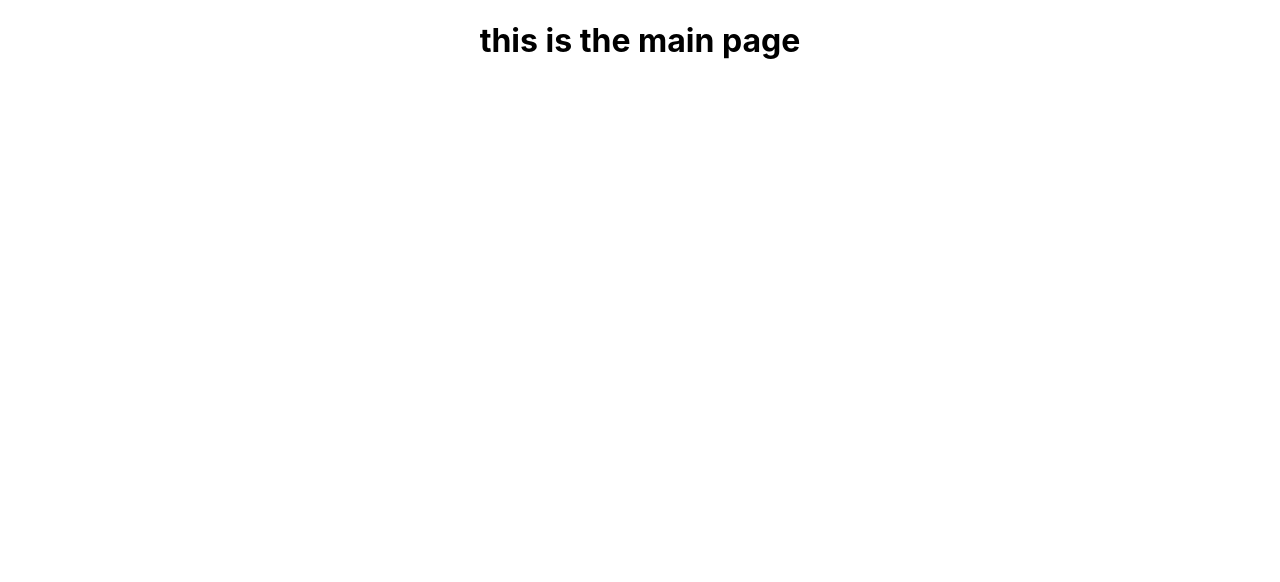
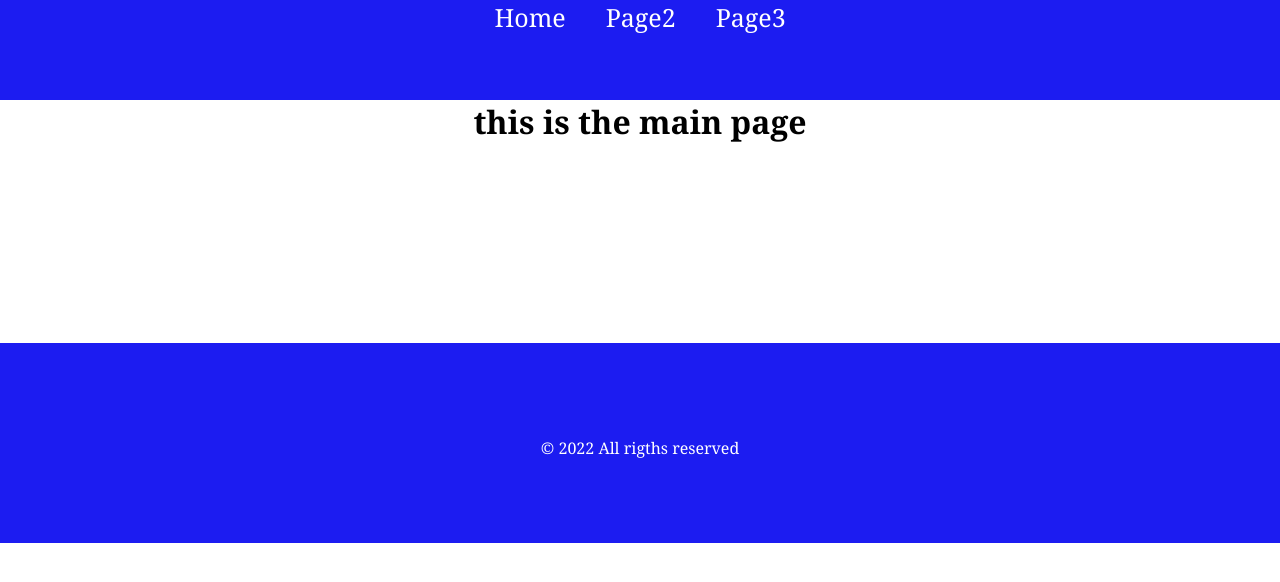
Before and after one commit to cr7st74n/Purpel-Cobra-Finances, a React (Create React App) app in the folder client/: page / in a window 1280 px wide. Shown: the top 582 px of the page. Built offline with nearby package versions, Linux system fonts and the light colour scheme.

Commit message:
implementing complements and desing

```diff
--- a/client/package.json
+++ b/client/package.json
@@ -3,6 +3,7 @@
   "version": "0.1.0",
   "private": true,
   "dependencies": {
+    "@react-icons/all-files": "^4.1.0",
     "@testing-library/jest-dom": "^5.16.5",
     "@testing-library/react": "^13.3.0",
     "@testing-library/user-event": "^13.5.0",
--- a/client/src/App.js
+++ b/client/src/App.js
@@ -3,16 +3,25 @@ import {BrowserRouter as Router, Routes,Route} from "react-router-dom";
 import Home from "./pages/Home"
 import Page2 from './pages/Page2';
 import Page3 from './pages/Page3';
+import SignIn from './pages/SignIn';
+import Login from './pages/Login';
+//Components
+import Footer from "./components/Footer"
+import Navbar from './components/Navbar';
 
 function App() {
   return (
     <div className="App">
       <Router>
+        <Navbar />
         <Routes>
           <Route path="/" element={<Home />}/>
           <Route path="/page2" element={<Page2 />}/>
           <Route path="/page3" element={<Page3 />}/>
+          <Route path="/Login" element={<Login/>}/>
+          <Route path="/SignIn" element={<SignIn/>}/>
         </Routes>
+        <Footer />
       </Router>
     </div>
   );
--- /dev/null
+++ b/client/src/components/Footer.js
@@ -0,0 +1,13 @@
+import React from "react";
+import "../styles/Footer.css"
+
+export default function Footer() {
+  return(
+    <div className="footer">
+        <div>
+
+        </div>
+        <p> &copy; 2022 All rigths reserved</p>
+    </div>
+  )
+}
--- /dev/null
+++ b/client/src/components/Navbar.js
@@ -0,0 +1,30 @@
+import React, {useEffect, useState} from "react";
+import { AiOutlineMenu  } from "@react-icons/all-files/ai/AiOutlineMenu";
+import { Link, useLocation } from 'react-router-dom'
+import "../styles/Navbar.css"
+
+export default function(){
+    const [extendNav, setExpendNav] = useState(false);
+
+    const location = useLocation();
+    // responsibe
+    useEffect(()=>{
+        setExpendNav(false);
+    }, [location])
+    return(
+        <div className="navbar" id={extendNav? "open": "close"}>
+            <div className="setMobile">
+                <button onClick={()=>{setExpendNav((prev)=> !prev)}}>
+                <AiOutlineMenu />
+                </button>
+            </div>
+            <div className="links">
+                <Link to="/">Home</Link>
+                <Link to="page2">Page2</Link>
+                <Link to="page3">Page3</Link>
+                {/* <Link to="/">Log out</Link> */}
+            </div>
+
+        </div>
+    )
+}
--- /dev/null
+++ b/client/src/pages/Login.js
@@ -0,0 +1,9 @@
+import React from 'react'
+
+export default function Login(){
+  return (
+    <div>
+        <h2>This is the login page</h2>
+    </div>
+  )
+}
--- /dev/null
+++ b/client/src/pages/SignIn.js
@@ -0,0 +1,9 @@
+import React from 'react'
+
+export default function SignIn(){
+  return (
+    <div>
+        <h2>This is the sign in page</h2>
+    </div>
+  )
+}
--- /dev/null
+++ b/client/src/styles/Footer.css
@@ -0,0 +1,21 @@
+.footer {
+    width: 100%;
+    height: 200px;
+    background: rgb(28, 28, 241);
+    display: flex;
+    justify-content: center;
+    align-items: center;
+    flex-direction: column;
+    padding-top: 10px;
+    margin-top: 200px;
+  }
+
+  .footer p {
+    color: white;
+  }
+
+  @media only screen and (max-width: 600px) {
+    .footer svg {
+      font-size: 50px;
+    }
+  }
--- /dev/null
+++ b/client/src/styles/Navbar.css
@@ -0,0 +1,86 @@
+*{
+    padding: 0px;
+    margin: 0px;
+    font-family:sans-serif;
+    box-sizing: border-box;
+    font-family: Georgia, 'Times New Roman', Times, serif;
+}
+.navbar {
+    width: 100%;
+    height: 100px;
+    background: rgb(28, 28, 241);
+  }
+
+  .navbar a {
+    color: white;
+    text-decoration: none;
+    margin: 20px;
+    font-size: 25px;
+  }
+
+  .setMobile {
+    width: 100%;
+    height: 100px;
+    display: flex;
+    align-items: center;
+    justify-content: flex-end;
+  }
+
+  .setMobile svg {
+    font-size: 50px;
+  }
+  .setMobile button {
+    margin-right: 20px;
+    background-color: transparent;
+    border: none;
+    color: white;
+    cursor: pointer;
+  }
+
+  #open {
+    height: 100vh;
+  }
+
+  #open .links {
+    flex-direction: column;
+    justify-content: flex-start;
+    margin-top: 100px;
+  }
+
+  #open a {
+    width: 100%;
+    text-align: center;
+  }
+
+  @media only screen and (max-width: 900px) {
+    .navbar a {
+      width: 70px;
+    }
+  }
+
+  @media only screen and (max-width: 600px) {
+    .setMobile {
+      display: flex;
+    }
+    #close a {
+      display: none;
+    }
+  }
+
+  @media only screen and (min-width: 600px) {
+    .setMobile {
+      display: none;
+    }
+
+    .hiddenLinks {
+      display: none;
+    }
+
+    #open {
+      height: 100px;
+    }
+
+    #open .links {
+      flex-direction: row;
+    }
+  }
```
Also changed, not shown: 1 other file (tests, documents, lock files or other folders).
